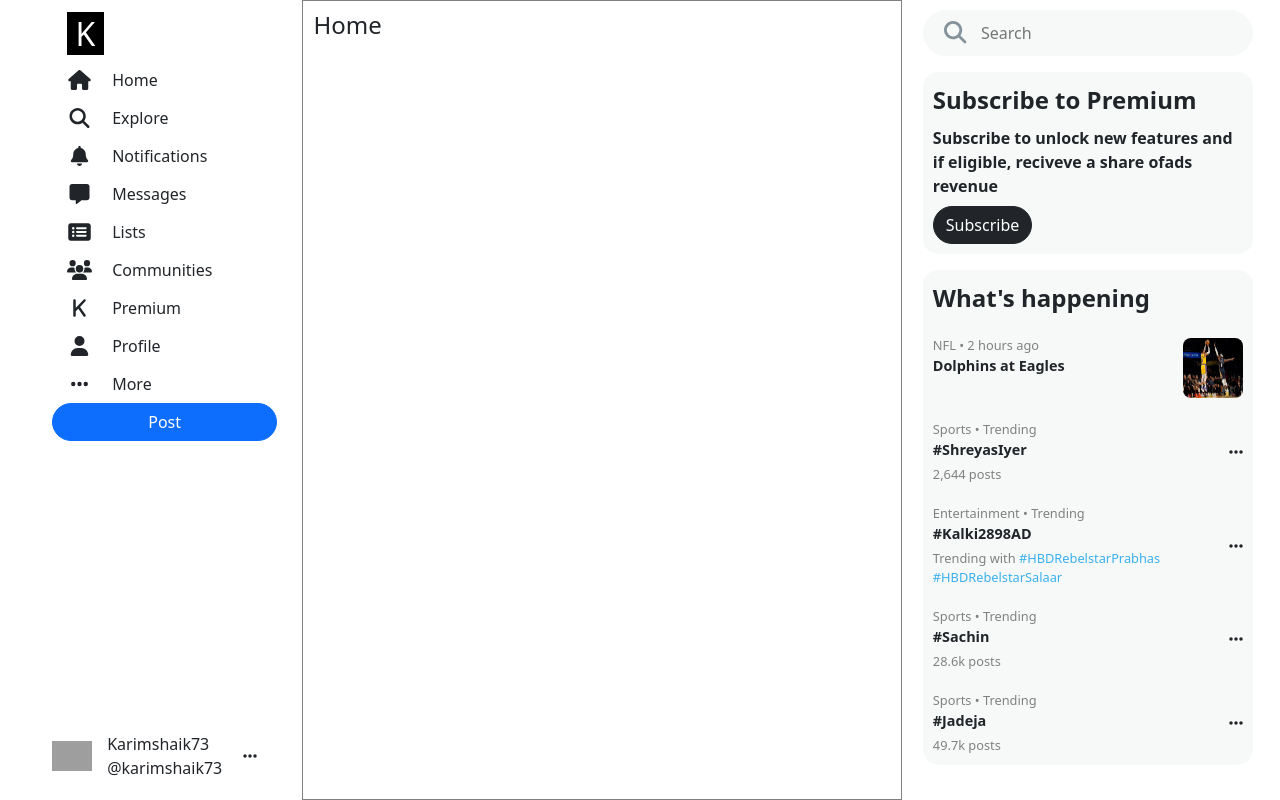
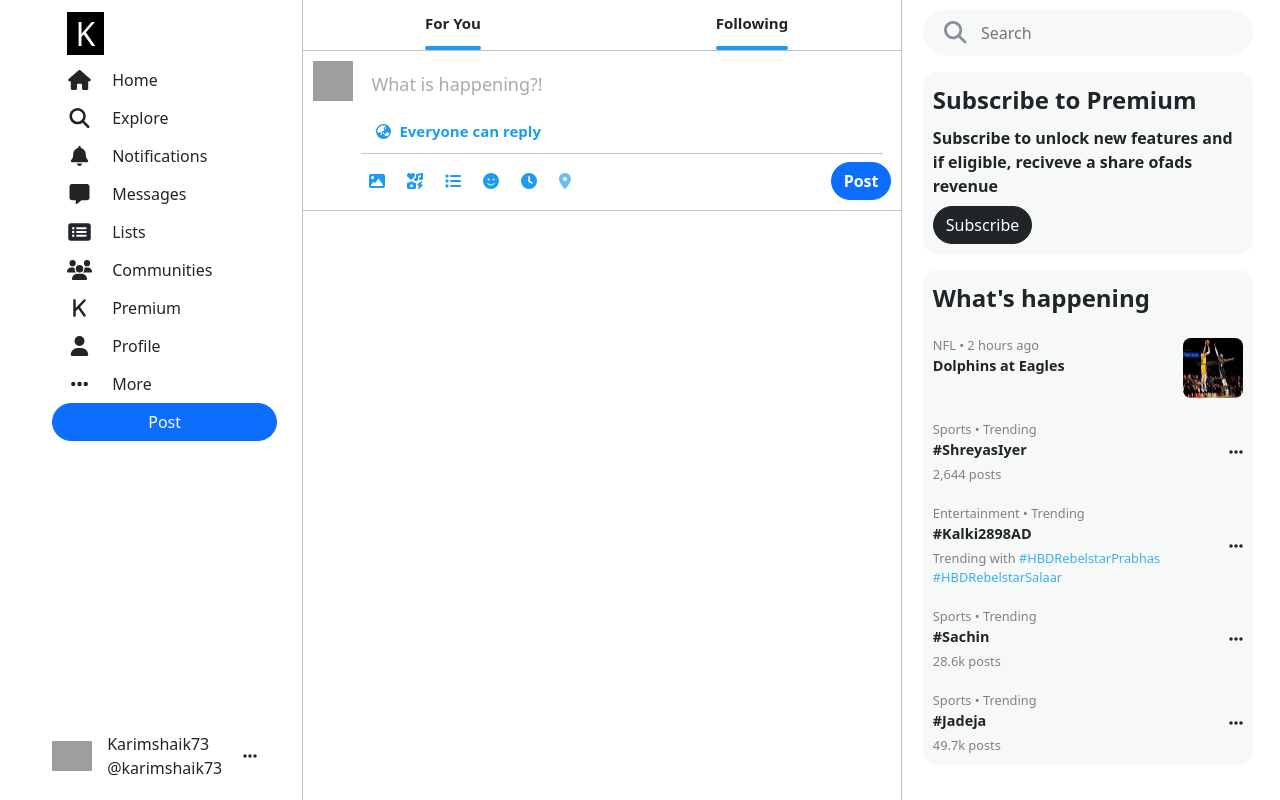
Before and after one commit to karim732/K, a React (Vite) app: page /home in a window 1280 px wide. Built offline with nearby package versions, Linux system fonts and the light colour scheme; grey boxes are pictures that could not be loaded.

Commit message:
Home header and Create post

```diff
--- /dev/null
+++ b/src/components/headers/HomeHeader.jsx
@@ -0,0 +1,23 @@
+import classes from "./Homeheader.module.css";
+
+const HomeHeader = () => {
+
+    return <header className={classes.header}>
+        <div style={{ height: "50px" }}>
+            <a href="#">
+                <div>
+                    <span>For You</span>
+                    <div className={classes.highlighter}></div>
+                </div>
+            </a>
+            <a href="#">
+                <div>
+                    <span>Following</span>
+                    <div className={classes.highlighter}></div>
+                </div>
+            </a>
+        </div>
+    </header>
+}
+
+export default HomeHeader
--- /dev/null
+++ b/src/components/headers/HomeHeader.module.css
@@ -0,0 +1,48 @@
+.header {
+    border-bottom: 1px solid rgb(194, 192, 192);
+    & >div {
+        display: grid;
+        grid-template-columns: 1fr 1fr;
+        align-items: center;
+
+        & a {
+            text-decoration: none;
+            color: black;
+            font-weight: 700;
+            font-size: 15px;
+            line-height: 20px;
+            height: inherit;
+            width: 100%;
+            display: flex;
+            justify-content: center;
+            box-sizing: border-box;
+
+
+            & >div {
+                display: grid;
+                align-items: end;
+
+                & span {
+                    line-height: inherit;
+                    vertical-align: middle;
+                    text-align: center;
+                    height: inherit;
+                    color: #212529;
+
+                }
+
+                & .highlighter {
+                    height: 4px;
+                    background-color: rgb(29, 155, 240);
+                    border-radius: 2px;
+                }
+            }
+
+
+
+            &:hover {
+                background-color: rgb(229, 233, 235);
+            }
+        }
+    }
+}
--- /dev/null
+++ b/src/components/input/EditableDiv.jsx
@@ -0,0 +1,48 @@
+import React, { useRef, useState } from 'react';
+
+function EditableDiv() {
+    const editableDivRef = useRef(null);
+    const [content, useContent] = useState(null)
+
+    const handleClick = () => {
+        if (editableDivRef.current) {
+            const content = editableDivRef.current.innerHTML;
+            console.log(content); // Read the content of the editable div
+        }
+    };
+
+    return (
+        <div>
+            <style>
+                {`
+            .editable:empty:before {
+                content: attr(data-placeholder);
+                color: #aaa;
+            }
+            .editable{
+                padding: 10px;
+                min-eight: 50px;
+                margin-bottom: 10px;
+                font-size: 18px;
+                outline: none;
+                word-break: break-word;
+            }
+
+        `}
+            </style>
+
+
+            <div
+                className="editable"
+                ref={editableDivRef}
+                contentEditable={true}
+                data-placeholder="What is happening?!"
+            >
+                {content}
+            </div>
+        </div>
+
+    );
+}
+
+export default EditableDiv;
--- a/src/components/pages/RootLayout.module.css
+++ b/src/components/pages/RootLayout.module.css
@@ -1,6 +1,5 @@
 .main {
   max-width: 600px;
   width: 100%;
-  border: 1px solid gray;
-  padding: 10px;
+  border-inline: 1px solid rgb(194, 192, 192);
 }
--- /dev/null
+++ b/src/components/posts/CreatePost.jsx
@@ -0,0 +1,35 @@
+import EditableDiv from "../input/EditableDiv";
+import profile from "../../assets/profile.png";
+import classes from "./CreatePost.module.css";
+import { FontAwesomeIcon } from "@fortawesome/react-fontawesome";
+import { faEarthAsia, faImage, faIcons, faList, faSmile, faClock, faLocationDot } from "@fortawesome/free-solid-svg-icons";
+const CreatePost = () => {
+
+    return <div className="d-flex" style={{ padding: "10px", columnGap: "8px",borderBottom: "1px solid rgb(194, 192, 192)" }}>
+            <img src={profile} alt="profile pic" width="40px" height="40px" />
+            <div className="flex-grow-1">
+                <div className="d-flex flex-column align-items-start">
+                    <EditableDiv />
+                    {/* <div>Who can reply</div> */}
+                    <button className={`btn ${classes['who--can--replay']}`}><FontAwesomeIcon icon={faEarthAsia}/> <span className="ms-1">Everyone can reply</span> </button>
+                </div>
+                <hr style={{margin:"0.5rem 0.5rem 0.5rem 0"}}/>
+                <div className="d-flex justify-content-between">
+                    <div className={classes.attachment}>
+                       <button className="btn" title="Media"><FontAwesomeIcon icon={faImage}/> </button>
+                       <button className="btn" title="GIF"><FontAwesomeIcon icon={faIcons}/> </button>
+                       <button className="btn" title="Poll"><FontAwesomeIcon icon={faList}/> </button>
+                       <button className="btn" title="Emoji"><FontAwesomeIcon icon={faSmile}/> </button>
+                       <button className="btn" title="Schedule"><FontAwesomeIcon icon={faClock}/> </button>
+                       <button className="btn" title="Location" disabled><FontAwesomeIcon icon={faLocationDot}/> </button>
+
+                    </div>
+                    <button className="btn btn-primary rounded-pill" style={{ width: "max-content", fontWeight: "bolder" }}>
+                        Post
+                    </button>
+                </div>
+            </div>
+        </div>
+}
+
+export default CreatePost;
--- /dev/null
+++ b/src/components/posts/CreatePost.module.css
@@ -0,0 +1,45 @@
+.who--can--replay {
+    color: #1d9bf0;
+    padding-inline: 15px;
+    border-radius: 50px;
+    line-height: 10px;
+    font-size: 15px;
+    font-weight: 600;
+    outline: none !important;
+    border: none !important;
+
+    &:hover {
+        background-color: #aecbe0;
+        color: #1d9bf0;
+    }
+
+    &:active {
+        color: #1d9bf0 !important;
+    }
+}
+
+.attachment {
+    display: flex;
+    column-gap: 6px;
+    & button {
+        outline: none !important;
+        border: none !important;
+        color: #1d9bf0;
+        border-radius: 100%;
+        padding-inline: 8px;
+        padding-block: 3px;
+
+        &:hover {
+            background-color: #aecbe0;
+            color: #1d9bf0;
+
+        }
+
+        &:active {
+            color: #1d9bf0 !important;
+        }
+        &:disabled {
+            color: #1d9bf0 !important;
+        }
+    }
+}
--- a/src/components/routes/Home.jsx
+++ b/src/components/routes/Home.jsx
@@ -1,7 +1,11 @@
+import HomeHeader from "../headers/HomeHeader";
+import CreatePost from "../posts/CreatePost";
+
 const Home = () => {
   return (
     <>
-      <h4>Home</h4>
+      <HomeHeader />
+      <CreatePost />
     </>
   );
 };
```
